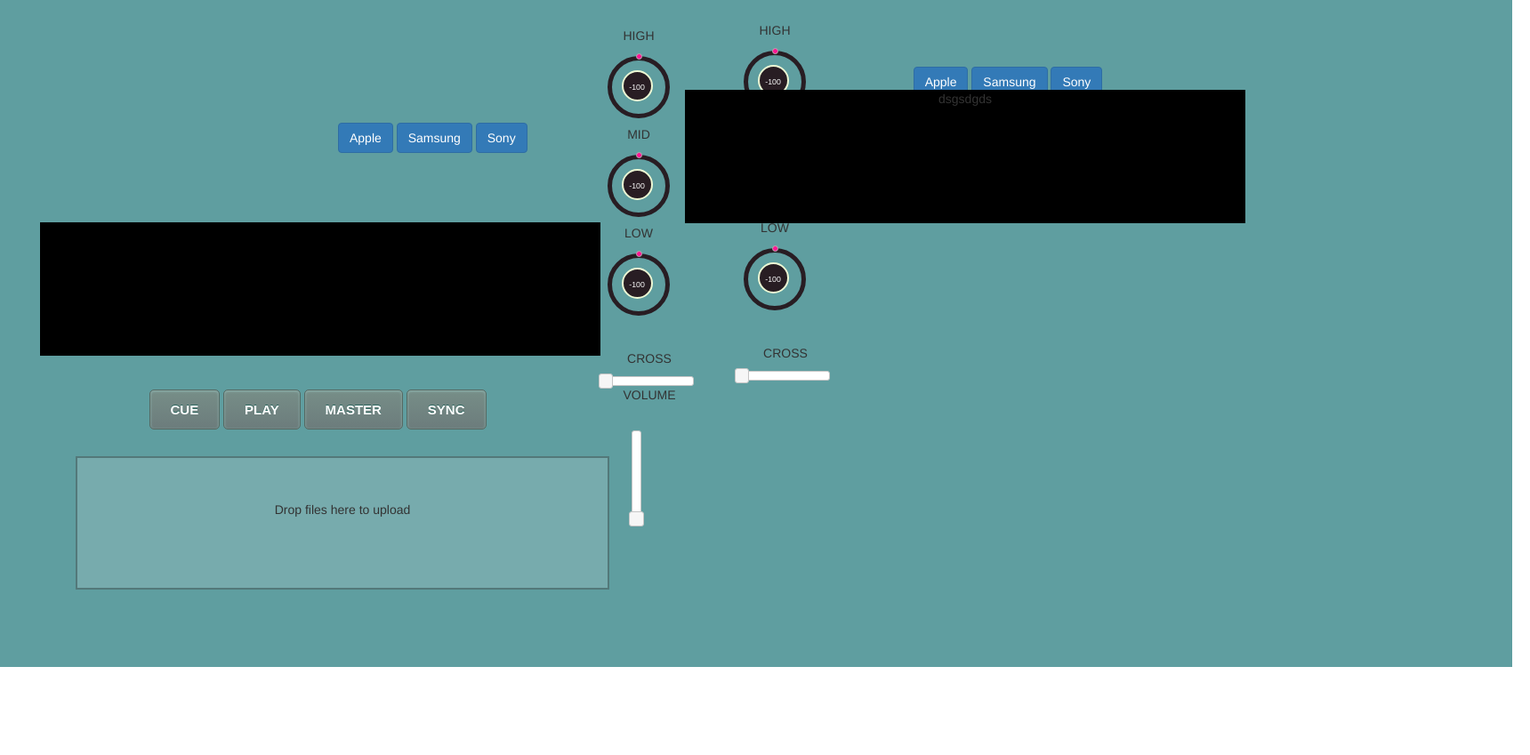
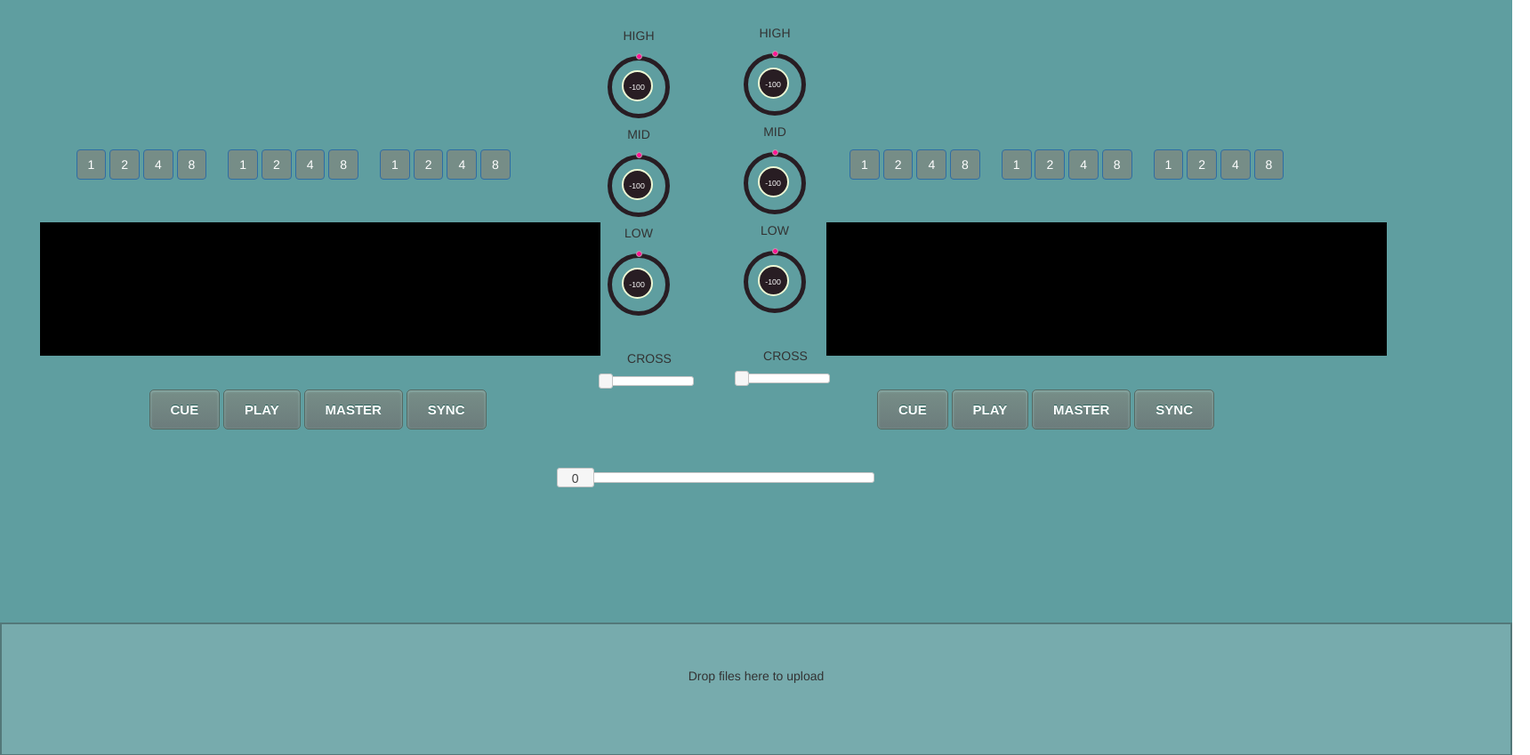
Before and after one commit to AWESOMEMELOVER/unixProject, a PHP site: page / in a window 1720 px wide. Shown: the top 849 px of the page at 89% size. Run offline with PHP 8.4, Linux system fonts and the light colour scheme.

Commit message:
skeleton done

```diff
--- a/index.html
+++ b/index.html
@@ -42,10 +42,7 @@
         <div id="cross"></div> <!-- the Slider -->
             </section>
 
-             <section class="volumeHandler">
-        <p class="middle">VOLUME</p>
-        <div id="slider2" style="margin: 30px"></div> <!-- the Slider -->
-            </section>
+
             </div>
      </div >
 
@@ -59,18 +56,57 @@
              <a href="#" class="myButton">SYNC</a>
 
          </div>
-        <div class ="dragndrop">
-            <form action="/file-upload" class="dropzone" id="my-awesome-dropzone"></form>
-        </div>
+
         <div class="topButtonHolder" >
-            <div class="btn-group-horizontal">
-  <button type="button" class="btn btn-primary">Apple</button>
-  <button type="button" class="btn btn-primary">Samsung</button>
-  <button type="button" class="btn btn-primary">Sony</button>
-</div>
+            <span class="btn-group-horizontal">
+            <button type="button" class="btn btn-primary" id ="btn-primary">1</button>
+            <button type="button" class="btn btn-primary">2</button>
+            <button type="button" class="btn btn-primary">4</button>
+			<button type="button" class="btn btn-primary">8</button>
+			</span>
+			<span class="btn-group-horizontal">
+            <button type="button" class="btn btn-primary">1</button>
+            <button type="button" class="btn btn-primary">2</button>
+            <button type="button" class="btn btn-primary">4</button>
+			<button type="button" class="btn btn-primary">8</button>
+			</span>
+			<span class="btn-group-horizontal">
+            <button type="button" class="btn btn-primary">1</button>
+            <button type="button" class="btn btn-primary">2</button>
+            <button type="button" class="btn btn-primary">4</button>
+			<button type="button" class="btn btn-primary">8</button>
+			</span>
          </div>
         </div>
         <div class = "rightDeck">
+			 <div class="topButtonHolder2" >
+            <span class="btn-group-horizontal">
+            <button type="button" class="btn btn-primary" id ="btn-primary">1</button>
+            <button type="button" class="btn btn-primary">2</button>
+            <button type="button" class="btn btn-primary">4</button>
+			<button type="button" class="btn btn-primary">8</button>
+			</span>
+			<span class="btn-group-horizontal">
+            <button type="button" class="btn btn-primary">1</button>
+            <button type="button" class="btn btn-primary">2</button>
+            <button type="button" class="btn btn-primary">4</button>
+			<button type="button" class="btn btn-primary">8</button>
+			</span>
+			<span class="btn-group-horizontal">
+            <button type="button" class="btn btn-primary">1</button>
+            <button type="button" class="btn btn-primary">2</button>
+            <button type="button" class="btn btn-primary">4</button>
+			<button type="button" class="btn btn-primary">8</button>
+			</span>
+         </div>
+
+			<div class="buttonHolder2" >
+             <a href="#" class="myButton">CUE</a>
+             <a href="#" class="myButton">PLAY</a>
+             <a href="#" class="myButton">MASTER</a>
+             <a href="#" class="myButton">SYNC</a>
+
+         </div>
             <div class="track2">
 
         <div class ="rollerHolder">
@@ -96,20 +132,25 @@
           <section>
         <p class="middle">CROSS</p>
         <div id="cross2"></div> <!-- the Slider -->
-            </section>
+			  </section>
+
+                <section class="volumeHandler">
+
+        <div id="slider2">
+			<div id="custom-handle" class="ui-slider-handle"></div>
+			</div> <!-- the Slider -->
+				</section>
+            </div>
+				</div>
 
 
-            </div>
-                 <div class="topButtonHolder" >
-            <div class="btn-group-horizontal">
-  <button type="button" class="btn btn-primary">Apple</button>
-  <button type="button" class="btn btn-primary">Samsung</button>
-  <button type="button" class="btn btn-primary">Sony</button>
-</div>
-     </div >
+
             <div class="waveform2">
-                dsgsdgds
+
          </div>
+			 <div class ="dragndrop">
+            <form action="/file-upload" class="dropzone" id="my-awesome-dropzone"></form>
+        </div>
 
         </div>
      </div>
--- a/js/index.js
+++ b/js/index.js
@@ -1,9 +1,15 @@
 $(function() {
-
+			 var handle = $( "#custom-handle" );
 			//Store frequently elements in variables
 			var cross  = $('#cross').slider({
 				min:0,
-				max:100
+				max:100,
+				create: function() {
+					handle.text( $( this ).slider( "value" ) );
+      				},
+				slide: function( event, ui ) {
+					handle.text( ui.value );
+					}
 			});
 
             var cross  = $('#cross2').slider({
@@ -13,9 +19,7 @@ $(function() {
 
 			var slider2  = $('#slider2').slider({
 				min:0,
-				max:100,
-				orientation: "vertical"
-
+				max:100
 			});
 
 			var roundSlider1 = $(".roundSlider1").CircularSlider({
--- a/styles/style.css
+++ b/styles/style.css
@@ -30,10 +30,11 @@ body{
 
     position: relative;
     text-align: center;
-    top: -560px;
+    top: -377px;
     left: 49%;
     width: 100px;
     height: 100%;
+
      display: inline-block;
 
 }
@@ -103,12 +104,27 @@ p.in{
     height: 100px;
 
     position: absolute;
-    top:0;
+    top:8%;
     bottom: 50%;
-    left: 0;
-    right: 20%;
+    left: 0%;
+    right: 57%;
 
     margin: auto;
+
+}
+
+.topButtonHolder2{
+     width: 600px;
+    height: 100px;
+
+    position: absolute;
+    top:8%;
+    bottom: 50%;
+    left: 55%;
+    right: 50%;
+
+    margin: auto;
+
 }
 
 .buttonHolder2{
@@ -117,13 +133,34 @@ p.in{
 
     position: absolute;
     top:0;
-    bottom: -125%;
-    left: 80%;
+    bottom: -30%;
+    left: 58%;
     right: 45%;
 
     margin: auto;
 }
 
+.btn-primary{
+	background:#768d87;
+}
+
+.btn-group-horizontal{
+	margin-left: 20px;
+}
+
+#slider2{
+	width: 25em;
+	top: 100px;
+	right: 200px;
+}
+#custom-handle {
+	width: 3em;
+    height: 1.6em;
+    top: 50%;
+    margin-top: -.8em;
+    text-align: center;
+    line-height: 1.6em;
+	}
 .myButton {
     -moz-box-shadow:inset 0px 1px 3px 0px #91b8b3;
     -webkit-box-shadow:inset 0px 1px 3px 0px #91b8b3;
@@ -171,13 +208,13 @@ p.in{
 }
 
 .dragndrop{
-      width: 600px;
+      width: 100%;
     height: 100px;
 
     position: absolute;
-    top:0;
-    bottom: -50%;
-    left: 5%;
+    top:100%;
+    bottom: 0;
+    left: 0%;
     right: 400%;
     background: #cadbdc;
     margin: auto;
```
